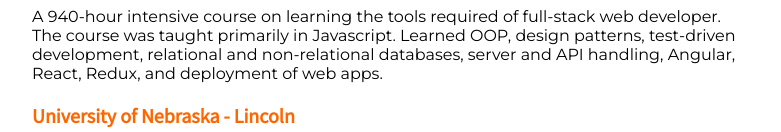
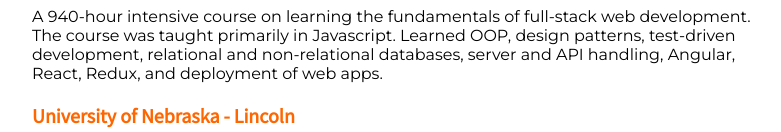
Before and after one commit to nitharios/nitharios.github.io, a website: page index.html in a window 1280 px wide. Shown: the part 1234-1366 px from the top of the page, without its empty margins (248-1029 px from the left). Drawn offline with Linux system fonts and the light colour scheme; a web font is replaced by a local one.

Commit message:
Updated information

```diff
--- a/index.html
+++ b/index.html
@@ -77,7 +77,7 @@
         <div>Full Stack Development</div>
         <div class="date">August 2017 - December 2017</div>
         <div class="details">
-          A 940-hour intensive course on learning the tools required of full-stack web developer. The course was taught primarily in Javascript. Learned OOP, design patterns, test-driven development, relational and non-relational databases, server and API handling, Angular, React, Redux, and deployment of web apps.
+          A 940-hour intensive course on learning the fundamentals of full-stack web development. The course was taught primarily in Javascript. Learned OOP, design patterns, test-driven development, relational and non-relational databases, server and API handling, Angular, React, Redux, and deployment of web apps.
         </div>
         <div class="sub-title">University of Nebraska - Lincoln</div>
         <div>Master of Science in Education Resarch</div>
```
